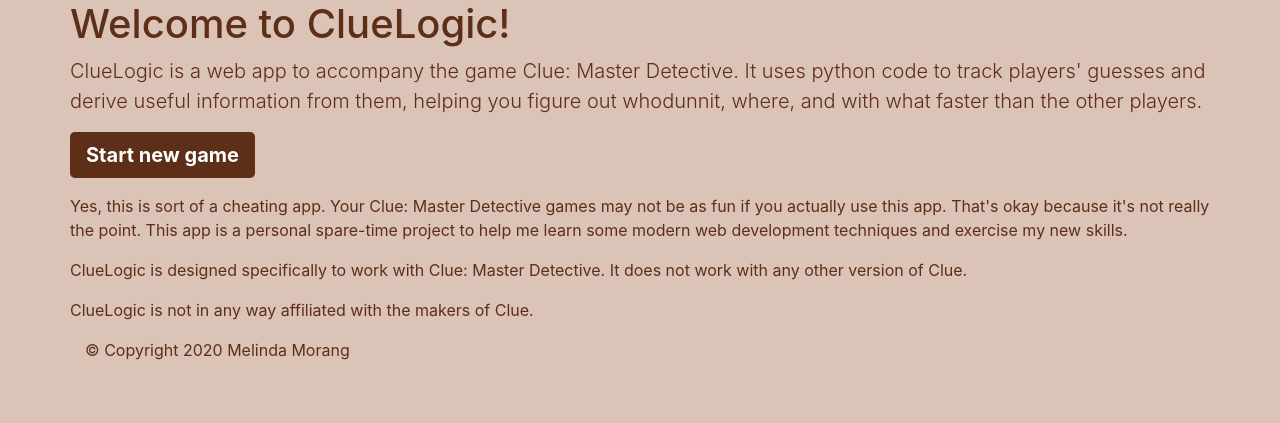
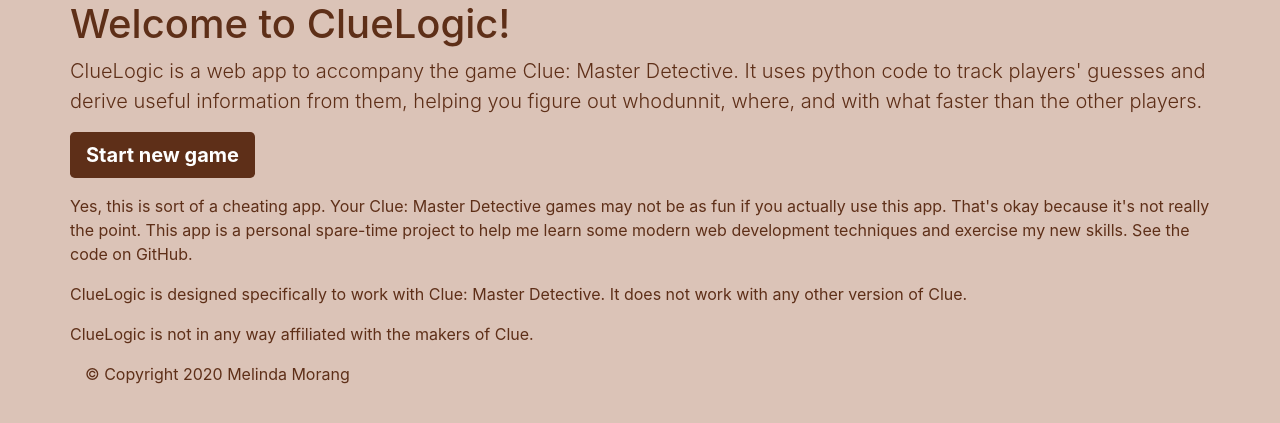
Before and after one commit to melindamorang/Clue_app_Flask, a Flask app: page / in a window 1280 px wide. Shown: the top 423 px of the page. Run offline with Flask 2, Linux system fonts and the light colour scheme; some libraries are stand-ins or nearby versions.

Commit message:
Add link to code on GitHub

```diff
--- a/templates/index.html
+++ b/templates/index.html
@@ -18,6 +18,7 @@
         not be as fun if you actually use this app.  That's okay because it's not
         really the point. This app is a personal spare-time project to help me
         learn some modern web development techniques and exercise my new skills.
+        <a href="https://github.com/melindamorang/Clue_app_Flask">See the code on GitHub.</a>
     </p>
 
     <p>ClueLogic is designed specifically to work with Clue: Master Detective.
```
